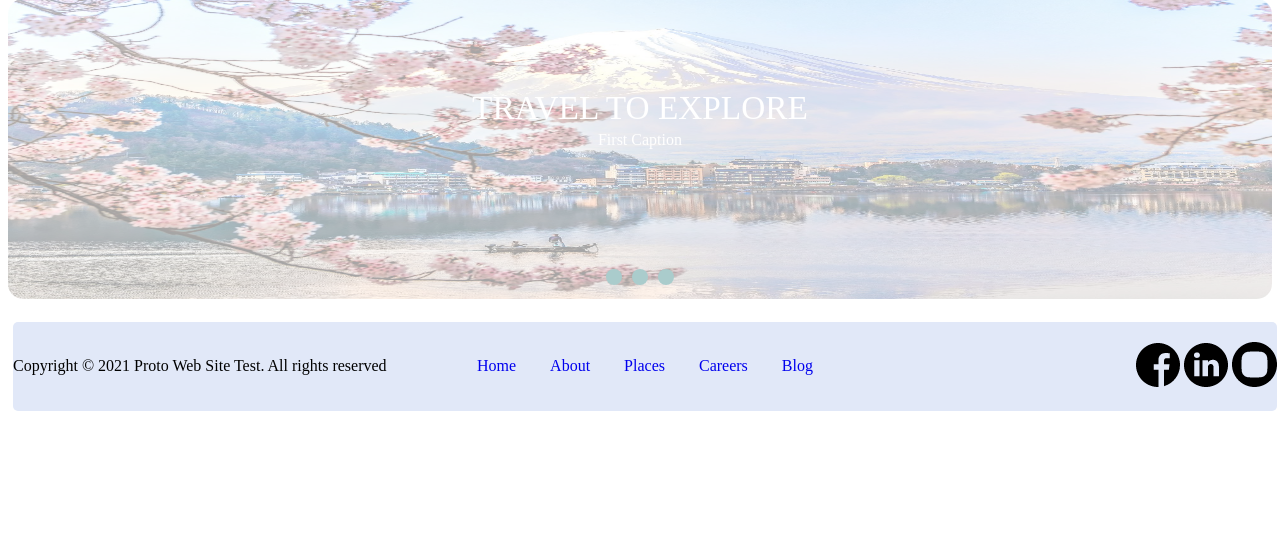
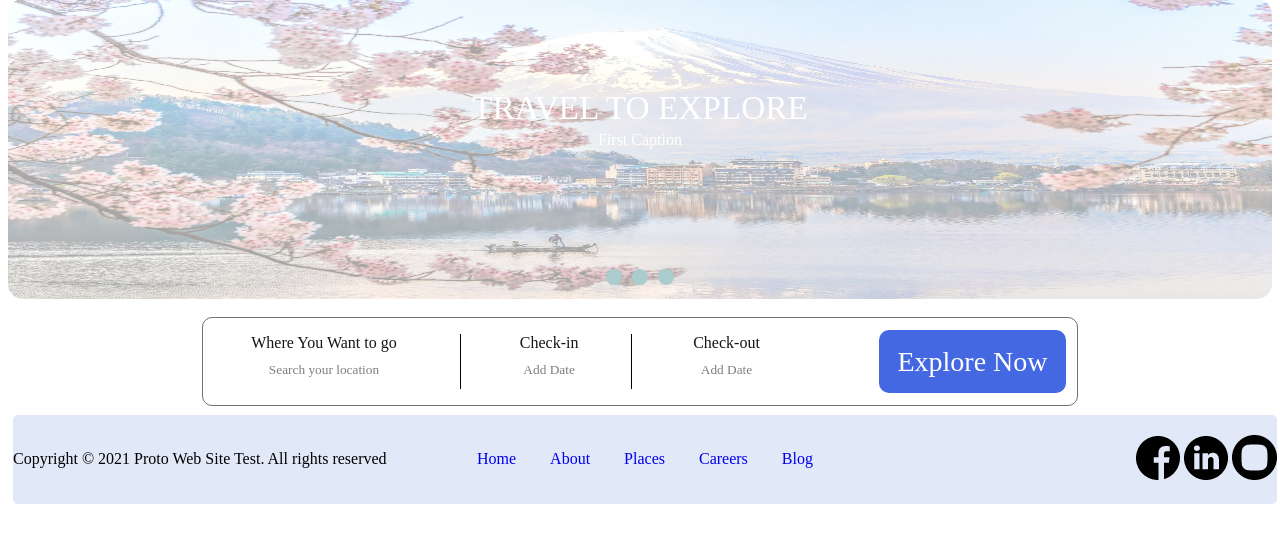
Before and after one commit to vrispo/webpageSampleProject, a PHP site: page / in a window 1280 px wide. Shown: the part 49-592 px from the top of the page. Run offline with PHP 8.4, Linux system fonts and the light colour scheme.

Commit message:
Box explore STYLE
Aggiunto il box explore (solo style, non funzionalità)

```diff
--- a/index.php
+++ b/index.php
@@ -54,14 +54,26 @@
                 </div>
             </div>
             <br>
+            <div class="table-container">
+                <form name="explore" action="" method="post">
+                    <div class="location-textform">
+                        <label for="location">Where You Want to go</label>
+                        <input type="text" id="location" value="Search your location">
+                    </div>
+                    <div class="datein-textform">
+                        <label for="datein">Check-in</label>
+                        <input type="text" id="datein" value="Add Date">
+                    </div>
+                    <div class="dateout-textform">
+                        <label for="dateout">Check-out</label>
+                        <input type="text" id="dateout" value="Add Date">
+                    </div>
+                    <div class="buttonform">
+                        <input type="button" id="explorebutton" value="Explore Now">
+                    </div>
+                </form>
+            </div>
 
-            <!-- The circles/dots -->
-<!--        <div style="text-align:center">
-                <span class="dots" onclick="currentSlide(1)"></span>
-                <span class="dots" onclick="currentSlide(2)"></span>
-                <span class="dots" onclick="currentSlide(3)"></span>
-            </div>
--->
         </div>
 
         <div id ="pie">
--- a/screenstyle.css
+++ b/screenstyle.css
@@ -205,3 +205,115 @@ a{
   from {opacity: .5}
   to {opacity: 2}
 }
+
+.table-container{
+    position: relative;
+    text-align: center;
+}
+.table-container form{
+    width: 876px;
+    height: 89px;
+    display: inline-block;
+    border-color: #707070;
+    border-style: groove;
+    border-width: 1px;
+    border-radius: 10px;
+    margin: auto;
+    position: relative;
+}
+
+.table-container div {
+    display: inline-block;
+}
+
+input, label {
+    display:block;
+    text-align: center;
+}
+
+.location-textform{
+    position: absolute;
+    top: 50%;
+    left: 0px;
+    margin-top: -27.44px;
+    width: 256.5px;
+    height: 54.88px;
+}
+
+.location-textform label, .datein-textform label, .dateout-textform label{
+    font-family: "Raleway";
+    font-size: 12pt;
+    color: #151515;
+}
+
+.location-textform input, .datein-textform input, .dateout-textform input{
+    font-family: "Raleway";
+    font-size: 10pt;
+    color: #7E7E7E;
+}
+
+.location-textform input,.location-textform label{
+    border: none;
+    height: 24px;
+    width: 194px;
+    margin-left: 24px;
+}
+
+.datein-textform{
+    position: absolute;
+    top: 50%;
+    left: 256.5px;
+    margin-top: -27.44px;
+    width: 172px;
+    height: 54.88px;
+    border-left-style: solid;
+    border-right-style: solid;
+    border-width: 1px;
+}
+
+.datein-textform input,.datein-textform label{
+    border: none;
+    height: 24px;
+    width: 82.2px;
+    margin-left: 47.5px;
+}
+
+.dateout-textform{
+    position: absolute;
+    top: 50%;
+    left: 428.5px;
+    margin-top: -27.44px;
+    width: 185px;
+    height: 54.88px;
+}
+
+.dateout-textform input,.dateout-textform label{
+    border: none;
+    height: 24px;
+    width: 95px;
+    margin-left: 47.5px;
+}
+
+.buttonform{
+    position: absolute;
+    top: 50%;
+    left: 613.5px;
+    margin-top: -35px;
+    width: 262.5px;
+    height: 70px;
+}
+
+.buttonform input{
+    position: absolute;
+    top: 50%;
+    left: 62.5px;
+    margin-top: -31.25px;
+    height: 63px;
+    width: 187px;
+    font-family: "Raleway";
+    font-size: 21pt;
+    background-color: #4468E2;
+    color: #FFFFFF;
+    border-style: hidden;
+    border-radius: 10px;
+}
```
